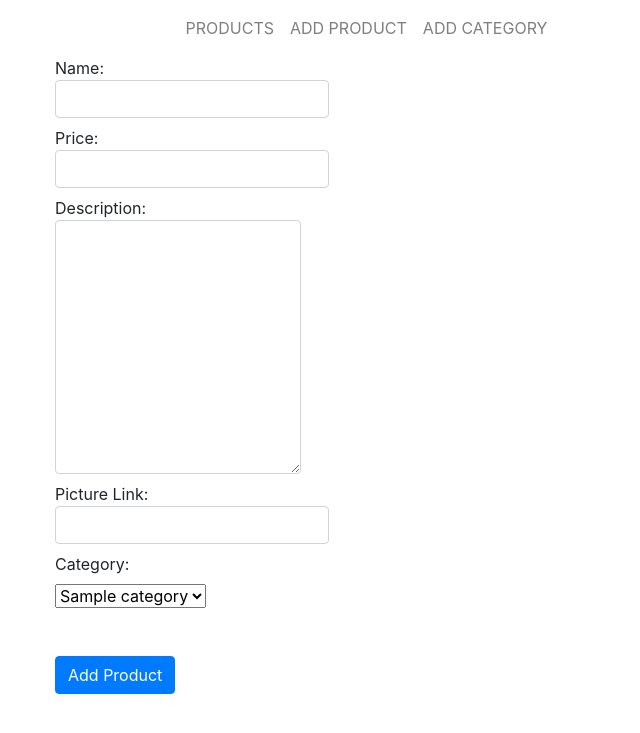
After one commit to romeeeoo/laboratory_54, a Django app: page /products/add/ in a window 1280 px wide. The commit adds this page. Shown: the top 733 px of the page, without its empty margins (0-640 px from the left). Run offline with Django 4.2, Linux system fonts and the light colour scheme; tables that the repository leaves empty hold one stand-in row (values such as "Sample post").

Commit message:
Создан функционал добавления новых продуктов через форму на сайте.

```diff
--- a/store_app/static/css/style.css
+++ b/store_app/static/css/style.css
@@ -29,3 +29,8 @@
 .form-control-description{
     height: 200px;
 }
+
+.product-title {
+    font-size: 40px;
+    font-weight: bold;
+}
--- a/store_app/templates/base.html
+++ b/store_app/templates/base.html
@@ -24,7 +24,7 @@
                         <a class="nav-link" href="{% url 'home' %}">products</a>
                     </li>
                     <li class="nav-item">
-                        <a class="nav-link" href="">add product</a>
+                        <a class="nav-link" href="{% url 'add_new_product' %}">add product</a>
                     </li>
                     <li class="nav-item">
                         <a class="nav-link" href="{% url 'add_new_category' %}">add category</a>
--- a/store_app/templates/category_add.html
+++ b/store_app/templates/category_add.html
@@ -1,7 +1,6 @@
 {% extends 'base.html' %}
 
 {% block content %}
-    <div class="container">
         <div class="row">
             <form action="{% url "add_new_category" %}" method="POST">
                 {% csrf_token %}
@@ -15,5 +14,4 @@
                 <div class="row"><input class="btn btn-primary" type="submit" value="Add Category"/></div>
             </form>
         </div>
-    </div>
 {% endblock %}
--- a/store_app/templates/index.html
+++ b/store_app/templates/index.html
@@ -11,7 +11,7 @@
                     </div>
                     <div class="card-body">
                         <p class="card-products-name"> {{ product.name }}</p>
-                        <p class="card-products-category">{{ product.category }}</p>
+                        <p class="card-products-category">{{ product.category.name }}</p>
                         <p class="card-products-price">Price {{ product.price }} USD</p>
                         <a href="{% url "product_detailed" product.pk %} " class="btn btn-works text-uppercase
                         btn-blue">see
--- a/store_app/templates/product.html
+++ b/store_app/templates/product.html
@@ -7,8 +7,8 @@
             <img class="product-picture-img" src="{{ product.picture_link }}" alt="{{ product.name }}">
         </div>
         <div class="col-md-4 col-sm-12 col-lg-7">
-            <h1>{{ product.name }}</h1>
-            <p>{{ product.category }}</p>
+            <h1 class="product-title">{{ product.name }}</h1>
+            <p>{{ product.category.name }}</p>
             <p class="product-price">Price: {{ product.price }} USD</p>
             <p>{{ product.description }}</p>
             <p>added: {{ product.created_at }}</p>
--- /dev/null
+++ b/store_app/templates/product_add.html
@@ -0,0 +1,49 @@
+{% extends 'base.html' %}
+
+{% block content %}
+    <div class="row">
+        <form action="{% url "add_new_product" %}" method="POST">
+            {% csrf_token %}
+
+            <div class="row">
+                <label>Name: <input class="form-control input-lg" type="text" id="name" name="name" required/></label>
+            </div>
+
+            <div class="row">
+                <label>Price:
+                    <input class="form-control input-lg" type="number" id="price" name="price" step=".01" required/>
+                </label>
+            </div>
+
+            <div class="row">
+                <label>Description:
+                    <textarea class="form-control" rows="10" id="description" name="description" required></textarea>
+                </label>
+            </div>
+
+            <div class="row">
+                <label>Picture Link:
+                    <input class="form-control input-lg" type="text" id="picture_link" name="picture_link"/>
+                </label>
+            </div>
+
+            <div class="row">
+                <label>Category: </label>
+            </div>
+
+            <div class="row">
+                <select name="category" id="category">
+                    {% for category in categories %}
+                        <option value="{{ category.pk }}">{{ category.name }}</option>
+                    {% endfor %}
+                </select>
+            </div>
+
+            <div class="row">
+                <input class="btn btn-primary mt-5" type="submit" value="Add Product"/>
+            </div>
+
+        </form>
+
+    </div>
+{% endblock %}
--- a/store_app/urls.py
+++ b/store_app/urls.py
@@ -1,9 +1,10 @@
 from django.urls import path
-from store_app.views import index_view, product_view, categories_add_view
+from store_app.views import index_view, product_view, categories_add_view, add_product_view
 
 urlpatterns = [
     path('', index_view, name='home'),
     path('products/', index_view),
     path('products/<int:pk>', product_view, name='product_detailed'),
-    path('categories/add', categories_add_view, name='add_new_category')
+    path('categories/add', categories_add_view, name='add_new_category'),
+    path('products/add/', add_product_view, name='add_new_product')
 ]
--- a/store_app/views.py
+++ b/store_app/views.py
@@ -24,3 +24,21 @@ def categories_add_view(request):
                          }
         Category.objects.create(**category_data)
         return redirect('home')
+
+
+def add_product_view(request):
+    if request.method == 'GET':
+        categories = Category.objects.all()
+        context = {'categories': categories}
+        return render(request, 'product_add.html', context=context)
+    elif request.method == 'POST':
+        category_pk = int(request.POST.get('category'))
+        product_data = {
+            'name': request.POST.get('name'),
+            'price': request.POST.get('price'),
+            'description': request.POST.get('description'),
+            'category': Category.objects.get(pk=category_pk),
+            'picture_link': request.POST.get('picture_link')
+        }
+        new_product = Product.objects.create(**product_data)
+        return redirect('product_detailed', pk=new_product.pk)
```
